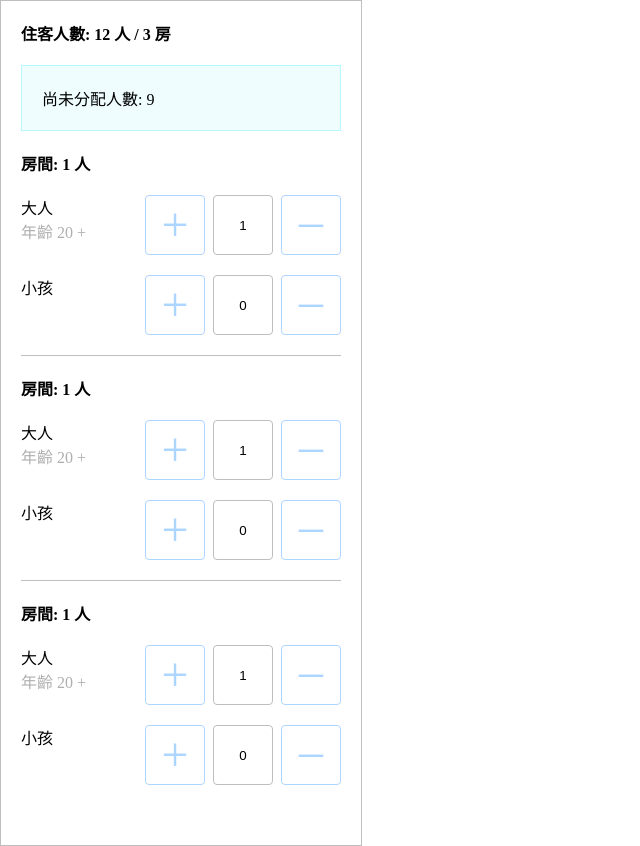
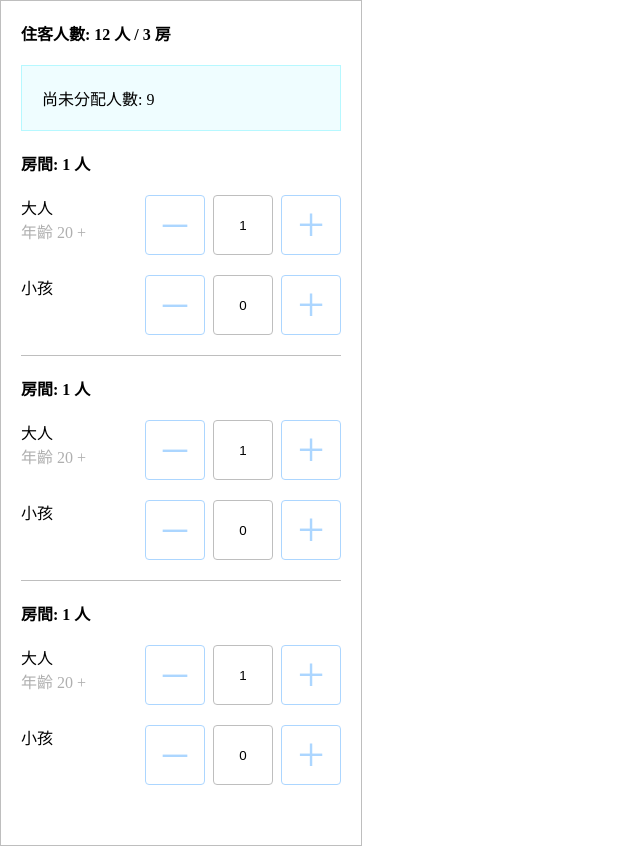
Before and after one commit to MuJungHo/room-allocation, a React app: page / in a window 1280 px wide. Shown: the whole page, without its empty margins (0-640 px from the left). Built offline with nearby package versions, Linux system fonts and the light colour scheme.

Commit message:
fix: 加減器按鈕位置對調

```diff
--- a/src/component/custom/CustomInputNumber.js
+++ b/src/component/custom/CustomInputNumber.js
@@ -13,7 +13,7 @@ const CustomInputNumber = ({
   let inputRef = useRef();
   return (
     <div className="input-field">
-      <Button inputRef={inputRef} disabled={disabled} type="up" />
+      <Button inputRef={inputRef} disabled={disabled} type="down" />
       <input
         className="box input"
         type="number"
@@ -27,7 +27,7 @@ const CustomInputNumber = ({
         onBlur={onBlur}
         onChange={onChange}
       />
-      <Button inputRef={inputRef} disabled={disabled} type="down" />
+      <Button inputRef={inputRef} disabled={disabled} type="up" />
     </div>
   )
 }
```
